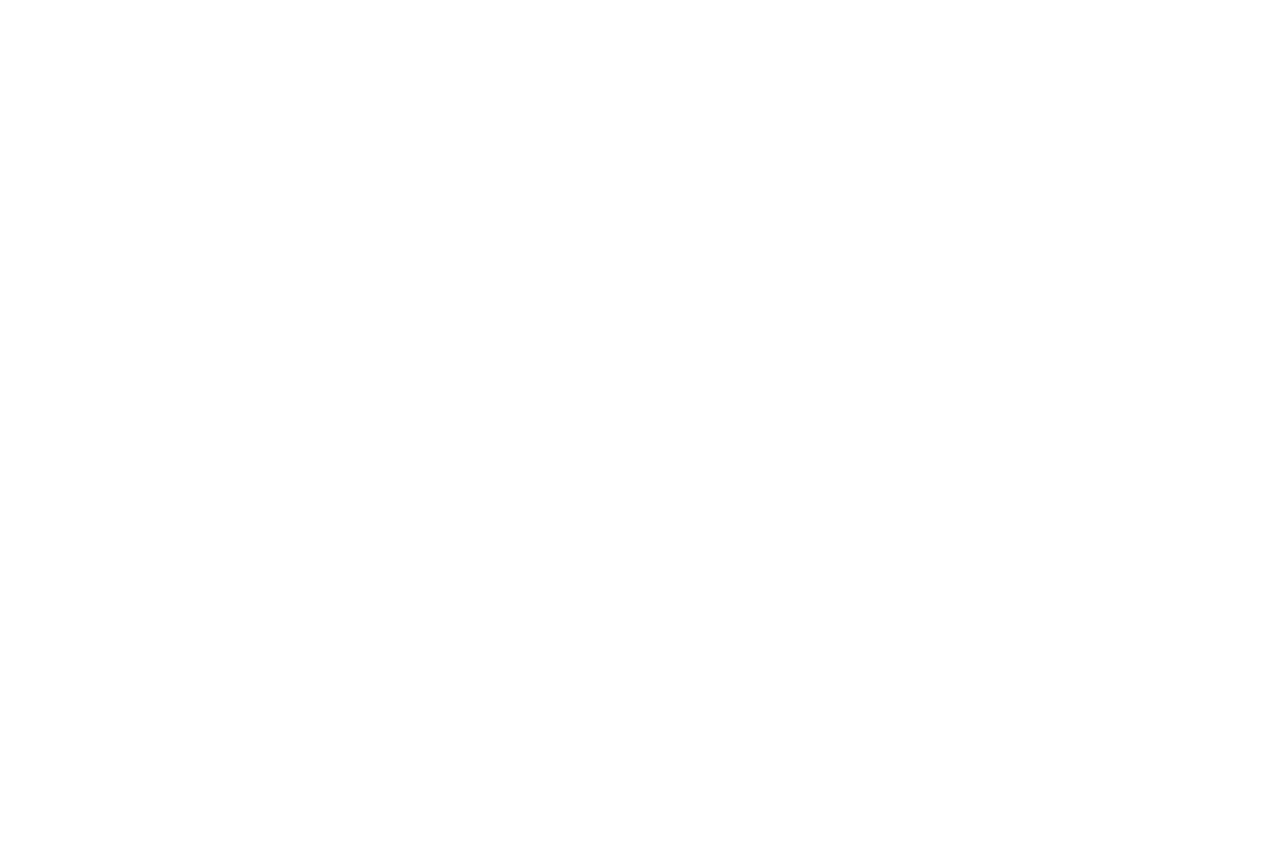
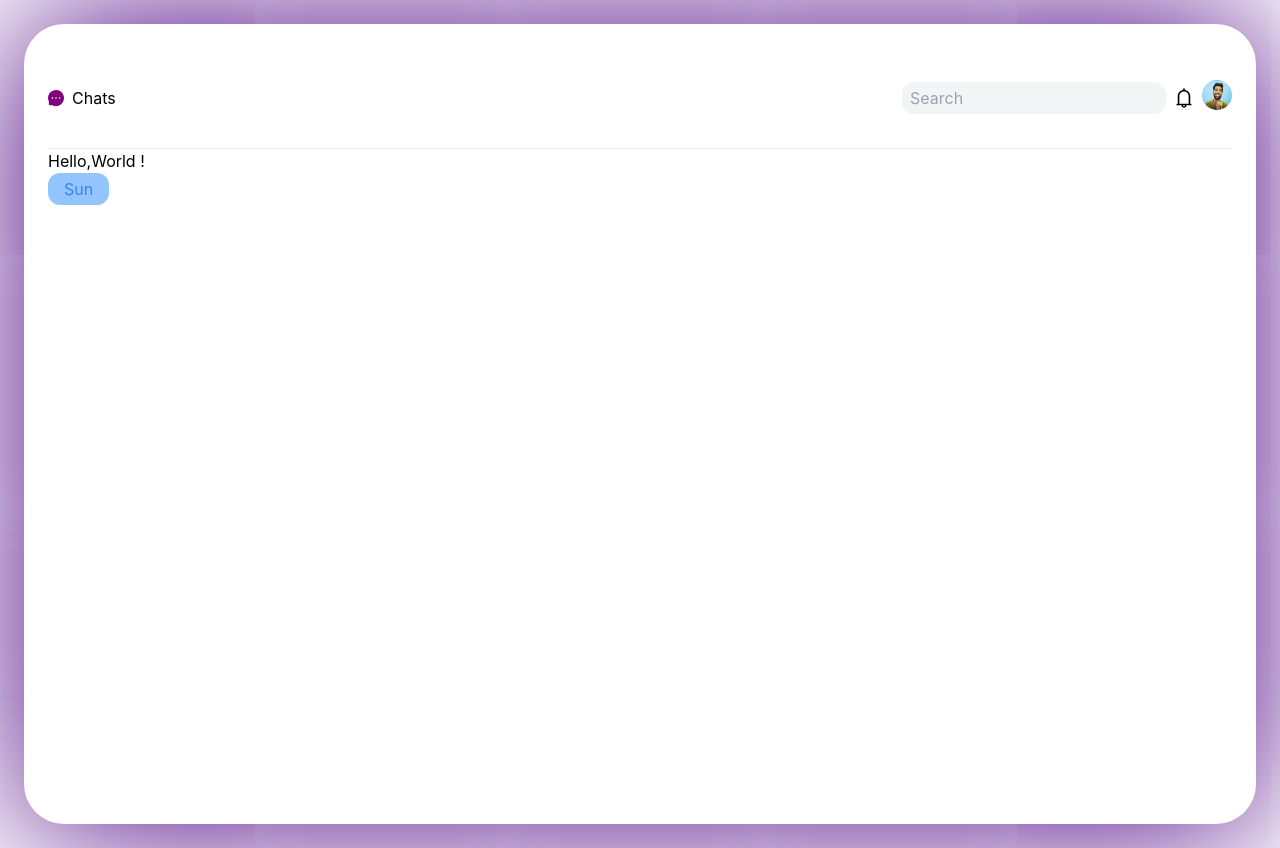
Before and after one commit to akku750156/Chats, a Next.js app: page / in a window 1280 px wide. Before the commit the page ends 800 px from the top, so only its background shows below. Built offline with nearby package versions, Linux system fonts and the light colour scheme.

Commit message:
Navba done ✅

```diff
--- /dev/null
+++ b/components/Navbar.js
@@ -0,0 +1,32 @@
+import React from "react";
+import Image from "next/image";
+import { MessageFilled, BellOutlined } from "@ant-design/icons";
+function Navbar() {
+  return (
+    <div className="border-b py-8 flex justify-between items-center">
+      <div className="flex items-center">
+        <MessageFilled style={{ color: "purple" }} className="mr-2" />
+        <div>Chats</div>
+      </div>
+      <div className="flex items-center">
+        <input
+          type="text"
+          placeholder="Search"
+          className="bg-gray-100 rounded-xl p-1 px-2"
+        />
+        <BellOutlined style={{ fontSize: "20px" }} className="ml-2" />
+        <div className="ml-2">
+          <Image
+            height="30"
+            width="30"
+            className="rounded-full"
+            src="/avatar.png"
+            alt="Avatar"
+          />
+        </div>
+      </div>
+    </div>
+  );
+}
+
+export default Navbar;
--- a/package.json
+++ b/package.json
@@ -9,7 +9,10 @@
     "lint": "next lint"
   },
   "dependencies": {
+    "@ant-design/icons": "^4.7.0",
     "next": "12.1.6",
+    "next-theme": "^0.1.5",
+    "next-themes": "^0.2.0",
     "react": "18.1.0",
     "react-dom": "18.1.0"
   },
--- a/pages/_app.js
+++ b/pages/_app.js
@@ -1,7 +1,12 @@
 import '../styles/globals.css'
+import {ThemeProvider} from 'next-themes';
+function MyApp({ Component, pageProps }) {
+  return (
+    <ThemeProvider attribute='class'>
+<Component {...pageProps} />
+</ThemeProvider>
+  )
 
-function MyApp({ Component, pageProps }) {
-  return <Component {...pageProps} />
 }
 
 export default MyApp
--- a/pages/index.js
+++ b/pages/index.js
@@ -1,6 +1,9 @@
 import Head from "next/head";
 import Image from "next/image";
+import { useTheme } from "next-themes";
+import Navbar from "../components/Navbar";
 export default function Home() {
+  const { theme, setTheme } = useTheme();
   return (
     <div>
       <Head>
@@ -8,6 +11,16 @@
         <meta name="description" />
         <link rel="icon" href="/icon.png" />
       </Head>
+      <div className="h-screen m-6 p-6 rounded-[40px] shadow-[0px_0px_150px_5px_rgba(75,0,130,1)] ">
+        <Navbar />
+        <h1>Hello,World !</h1>
+        <button
+          className="text-blue-500 bg-blue-300 p-1 px-4 rounded-xl"
+          onClick={() => setTheme(theme === "light" ? "dark" : "light")}
+        >
+          Sun
+        </button>
+      </div>
     </div>
   );
 }
--- a/tailwind.config.js
+++ b/tailwind.config.js
@@ -1,4 +1,5 @@
 module.exports = {
+  darkMode: "class",
   content: [
     "./pages/**/*.{js,ts,jsx,tsx}",
     "./components/**/*.{js,ts,jsx,tsx}",
```
Also changed, not shown: public/avatar.png (added), 1 other file (tests, documents, lock files or other folders).
